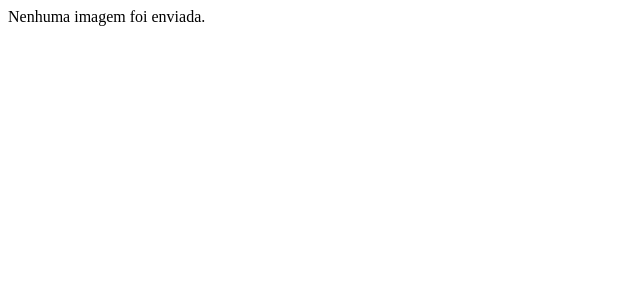
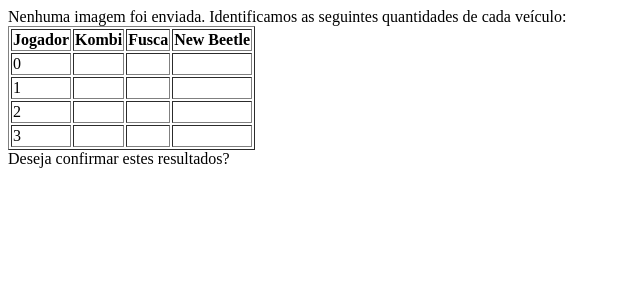
Before and after one commit to Guilherme077/websiteKombfusca, a PHP site: page /scorecounter/checkScoreSheet.php in a window 1280 px wide. Shown: the top 300 px of the page, without its empty margins (0-640 px from the left). Run offline with PHP 8.4, Linux system fonts and the light colour scheme; data that the repository does not hold is empty.

Commit message:
add: show scores in a table

```diff
--- a/private/cup/checkScoreSheet.php
+++ b/private/cup/checkScoreSheet.php
@@ -1,4 +1,6 @@
 <?php
+
+$jogadores = [];
 
 if ($_FILES['picture']['error'] === UPLOAD_ERR_OK) {
     $caminhoTemporario = $_FILES['picture']['tmp_name'];
@@ -23,10 +25,9 @@ if ($_FILES['picture']['error'] === UPLOAD_ERR_OK) {
         $data = json_decode($response, true);
 
         for ($i = 0; $i < 4; $i++){
-            echo "Jogador $i: ";
-            echo "Kombi" . $data["Player $i"]["kombi"];
-            echo "Fusca" . $data["Player $i"]["fusca"];
-            echo "New Beetle" . $data["Player $i"]["new beetle"];
+            $jogadores[$i][0] = $data["Player $i"]["kombi"];
+            $jogadores[$i][1] = $data["Player $i"]["fusca"];
+            $jogadores[$i][2] = $data["Player $i"]["new beetle"];
         }
     } else {
         echo "Ocorreu um erro. Código HTTP: $httpCode";
@@ -35,3 +36,40 @@ if ($_FILES['picture']['error'] === UPLOAD_ERR_OK) {
     echo "Nenhuma imagem foi enviada.";
 }
 ?>
+
+<!DOCTYPE html>
+<html lang="pt-BR">
+<head>
+    <meta charset="UTF-8">
+    <meta name="viewport" content="width=device-width, initial-scale=1.0">
+    <title>Validar pontuação</title>
+</head>
+<body>
+    <span>Identificamos as seguintes quantidades de cada veículo:</span>
+    <table border="1">
+        <tr>
+            <th>Jogador</th>
+            <th>Kombi</th>
+            <th>Fusca</th>
+            <th>New Beetle</th>
+        </tr>
+        <?php
+        for($i = 0; $i < 4; $i++){
+            $k = $jogadores[$i][0];
+            $f = $jogadores[$i][1];
+            $n = $jogadores[$i][2];
+            echo "
+            <tr>
+                <td>$i</td>
+                <td>$k</td>
+                <td>$f</td>
+                <td>$n</td>
+            </tr>
+            ";
+        }
+        ?>
+    </table>
+    <span>Deseja confirmar estes resultados?</span>
+
+</body>
+</html>
--- a/private/cup/sendScoreSheet.php
+++ b/private/cup/sendScoreSheet.php
@@ -8,6 +8,7 @@
 <body>
     <h1>Envio de Folha de Pontuação</h1>
     <span>Envie uma foto da Folha de Pontuação</span>
+    <span>A foto não pode ter variações de iluminação</span>
     <form action="checkScoreSheet.php" method="post" enctype="multipart/form-data">
         <input type="file" name="picture" id="picture">
         <input type="submit" name="withPicture" value="Continuar para validação">
```
